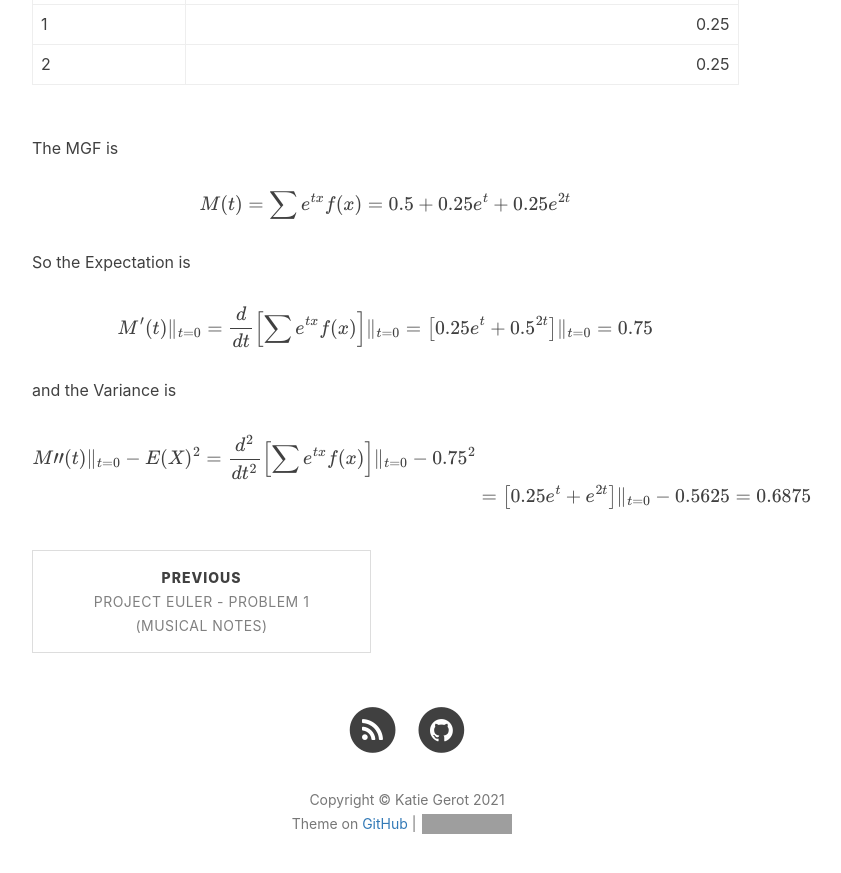
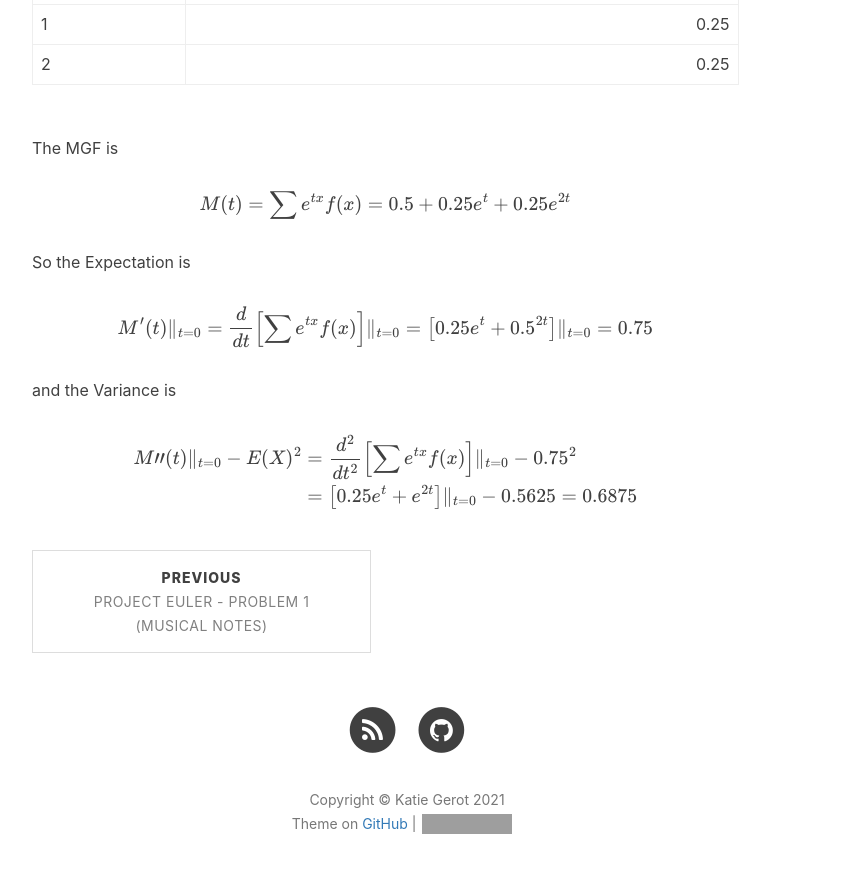
Before and after one commit to kgerot/kgerot.github.io, a Jekyll site: the page built from _posts/2021-12-02-MGF-Intro.md, in a window 1280 px wide and 900 px high, scrolled down 4638 px. Shown: the top 873 px of the window, without its empty margins (233-1074 px from the left). Built offline with Jekyll 4.4.1, drawn with Linux system fonts in a browser that asks for light colours; nearby versions of some CDN libraries; formulas are drawn with MathJax 3; comment, search, counter and statistics services are not loaded; grey boxes are pictures that could not be loaded.

Commit message:
fixing latex

```diff
--- a/_posts/2021-12-02-MGF-Intro.md
+++ b/_posts/2021-12-02-MGF-Intro.md
@@ -174,7 +174,7 @@ and the Variance is
 
 $$
     \begin{align*}
-    M"(t)\|_{t=0} - E(X)^2 = \frac{d^2}{dt^2}\left[ \sum e^{tx}f(x) \right]\|_{t=0} - 0.75^2\\
+    M"(t)\|_{t=0} - E(X)^2 &= \frac{d^2}{dt^2}\left[ \sum e^{tx}f(x) \right]\|_{t=0} - 0.75^2\\
     &= \left[0.25e^t + e^{2t}\right]\|_{t=0} - 0.5625 = 0.6875
     \end{align*}
 $$
```
